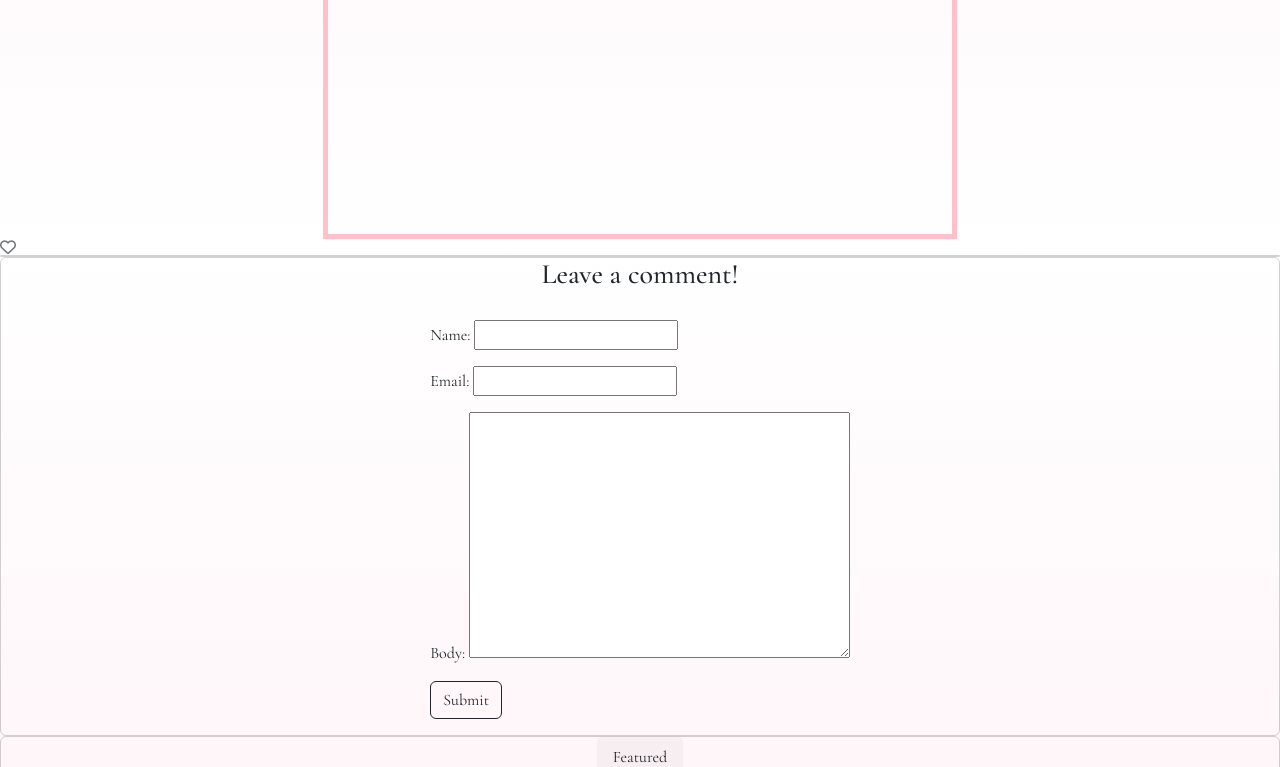
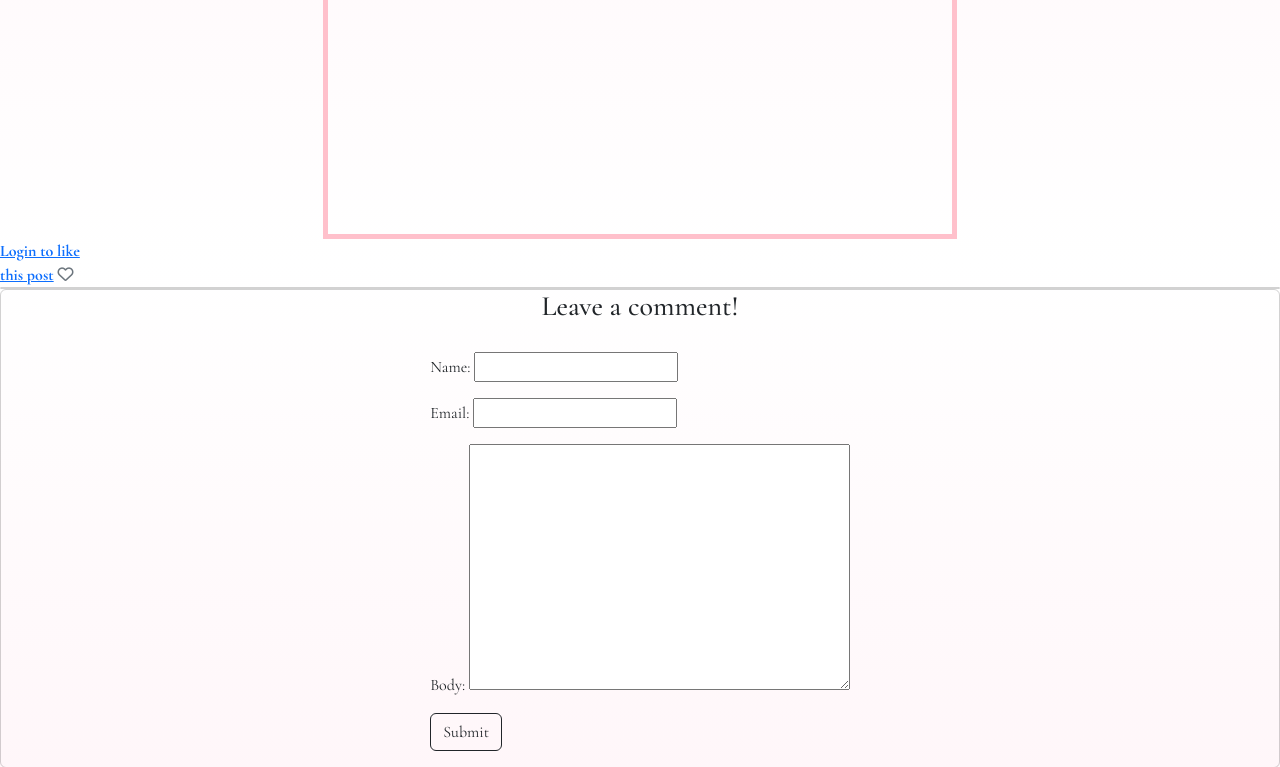
Before and after one commit to frirsta/fullstack, a Django app: template templates/post_detail.html in a window 1280 px wide. Shown: the part 627-1394 px from the top of the page. Run offline with Django 3.2, Linux system fonts and the light colour scheme; the template is opened without the code that fills it: values that come from a table or form of the project are taken from there, others are empty; some libraries are stand-ins or nearby versions.

Commit message:
Add login function to like button area, so user can login to like a post if they are not logged in

```diff
--- a/templates/post_detail.html
+++ b/templates/post_detail.html
@@ -25,7 +25,7 @@
         {% endif %}
       </form>
       {% else %}
-
+      <a href="{% url 'account_login' %}">Login to like this post</a>
       <span class="text-secondary"><i class="fa-regular fa-heart"></i></span>
       {% endif %}
 
```
